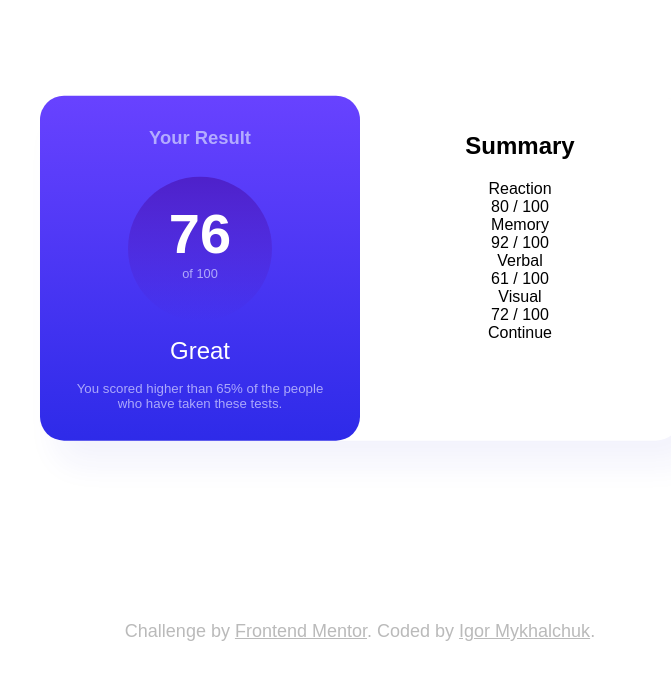
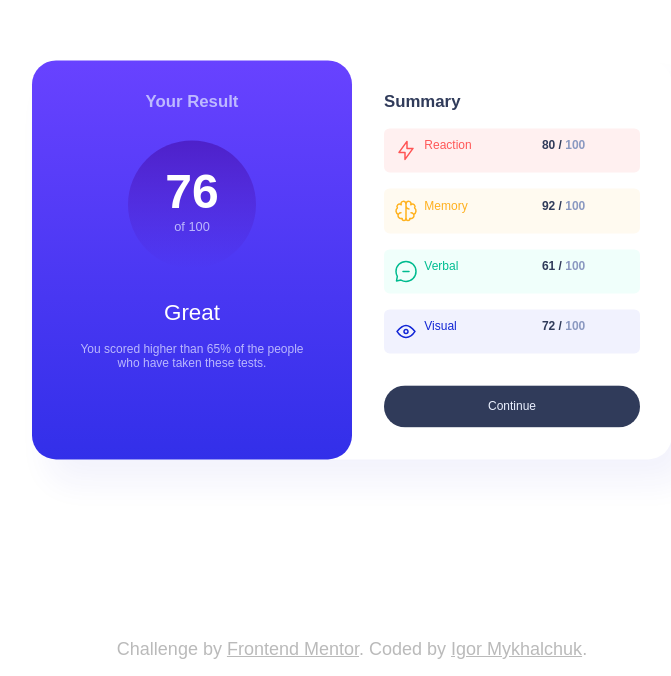
Before and after one commit to For1207/FEM02_Results_Summary, a plain HTML site: page index.html in a window 1280 px wide. Shown: the part 140-816 px from the top of the page, without its empty margins (288-959 px from the left). Drawn offline with Linux system fonts and the light colour scheme.

Commit message:
Desktop styles added

```diff
--- a/index.html
+++ b/index.html
@@ -26,21 +26,25 @@
 
     <div class="summary">
       <h2>Summary</h2>
-      <div class="parameter" id="reaction">
+      <div class="parameter reaction">
+        <img src="./assets/images/icon-reaction.svg" alt="reaction icon">
         <div class="par-name">Reaction</div>
-        <div class="par-score">80 / 100</div>
+        <div class="par-score">80 / <span>100</span></div>
       </div>
-      <div class="parameter" id="memory">
+      <div class="parameter memory">
+        <img src="./assets/images/icon-memory.svg" alt="memory icon">
         <div class="par-name">Memory</div>
-        <div class="par-score">92 / 100</div>
+        <div class="par-score">92 / <span>100</span></div>
       </div>
-      <div class="parameter" id="verbal">
+      <div class="parameter verbal">
+        <img src="./assets/images/icon-verbal.svg" alt="verbal icon">
         <div class="par-name">Verbal</div>
-        <div class="par-score">61 / 100</div>
+        <div class="par-score">61 / <span>100</span></div>
       </div>
-      <div class="parameter" id="visual">
+      <div class="parameter visual">
+        <img src="./assets/images/icon-visual.svg" alt="visual">
         <div class="par-name">Visual</div>
-        <div class="par-score">72 / 100</div>
+        <div class="par-score">72 / <span>100</span></div>
       </div>
 
       <div class="continue-btn">Continue</div>
--- a/style.css
+++ b/style.css
@@ -1,8 +1,13 @@
 /* Common styles */
+* {
+  margin: 0;
+  padding: 0;
+  box-sizing: border-box;
+}
+
 body {
   font-family: "Hanken Grotesk", Arial, Helvetica, sans-serif;
   text-align: center;
-  box-sizing: border-box;
 }
 
 p {
@@ -26,21 +31,23 @@ p {
   display: flex;
   box-shadow: 1rem 1.5rem 2rem hsla(241, 72%, 46%, 0.055);
 }
+/* 'Your Result styles */
 
 .results, .summary {
   width: 50%;
-  padding: 1rem;
+  padding: 2rem;
 
 }
 
 .results {
   border-radius: 1.5rem;
-  background-image: linear-gradient(hsl(252, 100%, 63%), hsl(241, 81%, 54%));
-  color: hsla(241, 100%, 89%, 80%)
+  background-image: linear-gradient(hsl(252, 100%, 63%), hsl(241, 81%, 55%));
+  color: hsla(241, 100%, 89%, 90%)
 }
 
 .results h2 {
-  font-size: 1.15rem;
+  font-size: 1.05rem;
+  font-weight: 600;
 }
 
 .results h1, .result-score{
@@ -48,15 +55,15 @@ p {
 }
 
 .score {
-  width: 9rem;
-  height: 9rem;
+  width: 8rem;
+  height: 8rem;
   border-radius: 50%;
   margin: 0 auto;
   background-image: linear-gradient(hsla(256, 72%, 46%, 1),hsla(241, 72%, 46%, 0));
 }
 
 #result-score {
-  font-size: 3.5rem;
+  font-size: 3rem;
   font-weight: 600;
   margin: 1.75rem 0 0 0;
   padding-top: 1.5rem;
@@ -69,16 +76,106 @@ p {
 }
 
 .results h1 {
-  font-size: 1.5rem;
+  font-size: 1.4rem;
   font-weight: 500;
+  margin: 2rem 0 1rem;
 }
 
 .results-text {
-  padding: 0 0.75rem;
-  font-size: 0.83rem;
+  padding: 0 0.3rem;
+  font-size: 0.75rem;
+}
+
+/* 'Summary' styles */
+
+.summary {
+  text-align: left;
+}
+
+.summary h2 {
+  font-size: 1.05rem;
+  font-weight: 600;
+  color: hsl(224, 30%, 27%);
+}
+
+.parameter {
+  display: flex;
+  font-size: 0.75rem;
+  padding: 0.65rem;
+  margin-top: 1rem;
+  border-radius: 0.35rem;
+}
+
+.reaction {
+  color: hsl(0, 100%, 67%);
+  background-color: hsl(0, 100%, 97%)
+  ;
+}
+
+.memory {
+  color: hsl(39, 100%, 56%);
+  background-color: hsl(39, 100%, 97%);
+}
+
+.verbal {
+  color: hsl(166, 100%, 37%);
+  background-color: hsl(166, 100%, 97%);
+}
+
+.visual {
+  color: hsl(234, 85%, 45%);
+  background-color: hsl(234, 85%, 97%);
+}
+.par-name {
+  width: 50%;
+  margin-left: 0.4rem;
+}
+
+.par-score {
+  color: hsl(224, 30%, 27%);
+  font-weight: 700;
+}
+
+.par-score span {
+  color: hsl(224, 30%, 65%);
+}
+
+.parameter img {
+  width: 10%;
+}
+
+/* Button styles */
+.continue-btn {
+  text-align: center;
+  background-color: hsl(224, 30%, 27%);
+  color: hsl(221, 100%, 96%);
+  font-size: 0.75rem;
+  padding: 0.75rem;
+  margin-top: 2rem;
+  border-radius: 2rem;
+  border: 2px solid transparent;
+}
+
+.continue-btn:hover {
+  background-color: hsl(241, 81%, 54%);
+  cursor: pointer;
+  border: 2px solid transparent;
+
+}
+
+.continue-btn:active {
+  background-color: hsl(241, 81%, 54%);
+  cursor: pointer;
+  border: 2px solid hsl(39, 100%, 75%);
+  color: hsl(39, 100%, 75%)
 }
 
 
+
+
+
+
+/* Footer styles */
 
 .footer {
   position: fixed;
```
